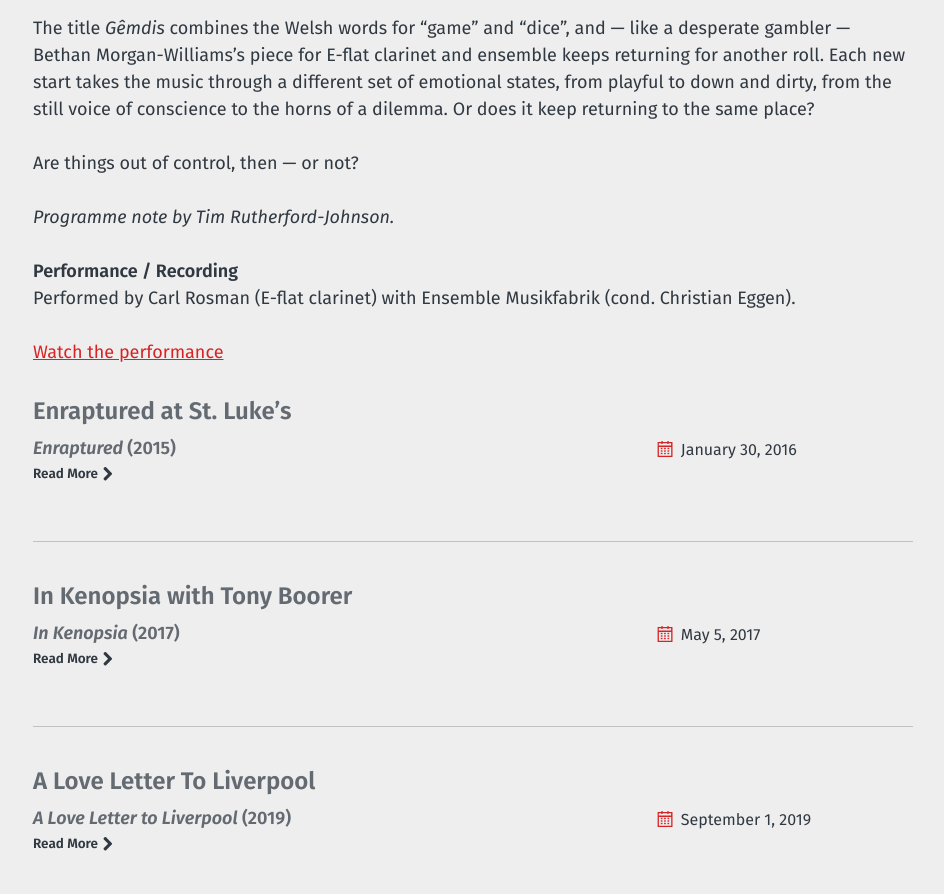
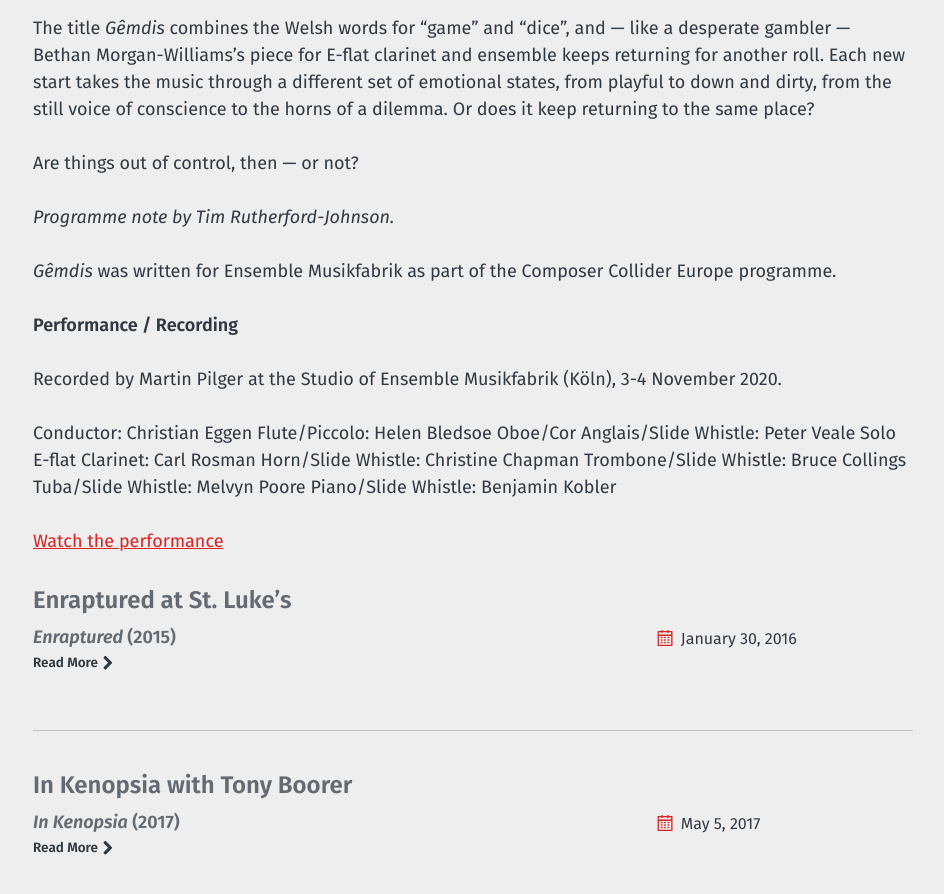
Before and after one commit to morganwilliamsb/website, a Jekyll site: the page built from _listen/gêmdis-with-ensemble-musikfabrik.md, in a window 1280 px wide and 900 px high, scrolled down 497 px. Shown: the top 894 px of the window, without its empty margins (39-983 px from the left). Built offline with Jekyll 4.4.1, drawn with Linux system fonts in a browser that asks for light colours.

Commit message:
Update gêmdis-with-ensemble-musikfabrik.md

```diff
--- a/_listen/gêmdis-with-ensemble-musikfabrik.md
+++ b/_listen/gêmdis-with-ensemble-musikfabrik.md
@@ -14,7 +14,19 @@ Are things out of control, then — or not?
 
 *Programme note by Tim Rutherford-Johnson.*
 
+_Gêmdis_ was written for Ensemble Musikfabrik as part of the Composer Collider Europe programme.
+
 **Performance / Recording**
-Performed by Carl Rosman (E-flat clarinet) with Ensemble Musikfabrik (cond. Christian Eggen).
+
+Recorded by Martin Pilger at the Studio of Ensemble Musikfabrik (Köln), 3-4 November 2020.
+
+Conductor: Christian Eggen
+Flute/Piccolo: Helen Bledsoe
+Oboe/Cor Anglais/Slide Whistle: Peter Veale
+Solo E-flat Clarinet: Carl Rosman
+Horn/Slide Whistle: Christine Chapman
+Trombone/Slide Whistle: Bruce Collings
+Tuba/Slide Whistle: Melvyn Poore
+Piano/Slide Whistle: Benjamin Kobler
 
 [Watch the performance](https://www.youtube.com/watch?v=h1i3XJXxLbY&list=PLMOqjS9ysnmK9PSS_aaMWyOxMP-Hi1iku&index=9)
```
